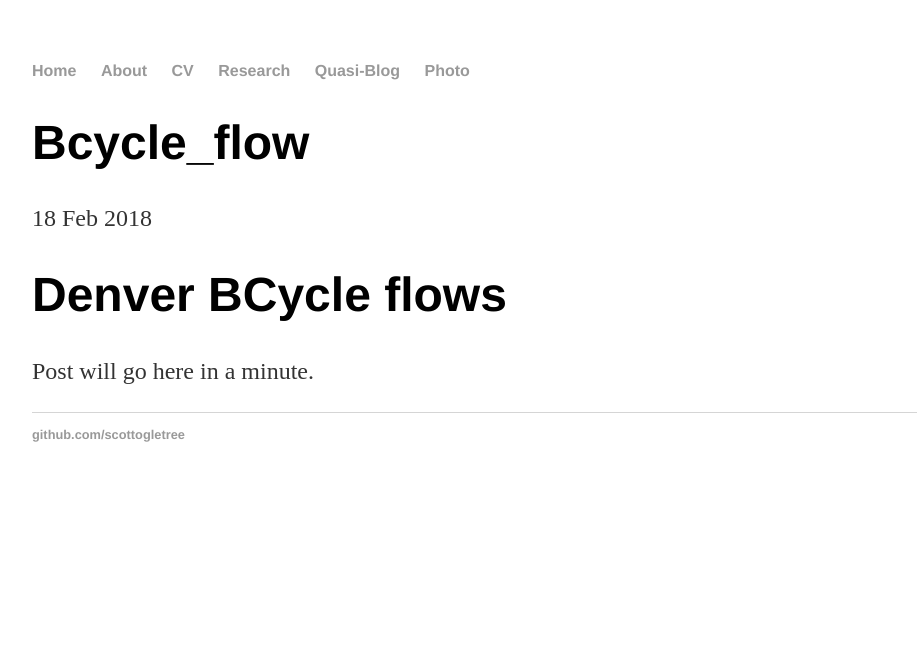
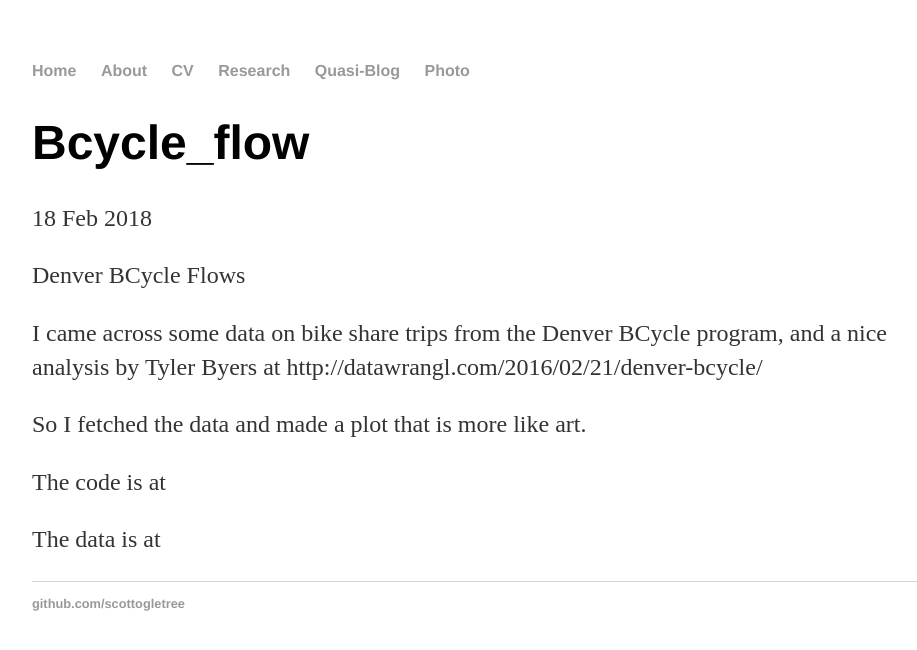
Before and after one commit to scottogletree/ogletrees.github.io, a Jekyll site: the page built from _posts/2018-02-18-bcycle_flow.md, in a window 1280 px wide. Shown: the top 650 px of the page, without its empty margins (160-1077 px from the left). Built offline with Jekyll 4.4.1, drawn with Linux system fonts in a browser that asks for light colours; our own code applies the rules of GitHub Pages for plain Markdown files.

Commit message:
Update 2018-02-18-bcycle_flow.md

```diff
--- a/_posts/2018-02-18-bcycle_flow.md
+++ b/_posts/2018-02-18-bcycle_flow.md
@@ -1,3 +1,11 @@
-# Denver BCycle flows
+Denver BCycle Flows
 
-Post will go here in a minute.
+I came across some data on bike share trips from the Denver BCycle program, and a nice analysis by Tyler Byers at http://datawrangl.com/2016/02/21/denver-bcycle/
+
+So I fetched the data and made a plot that is more like art.
+
+
+
+The code is at
+
+The data is at
```
